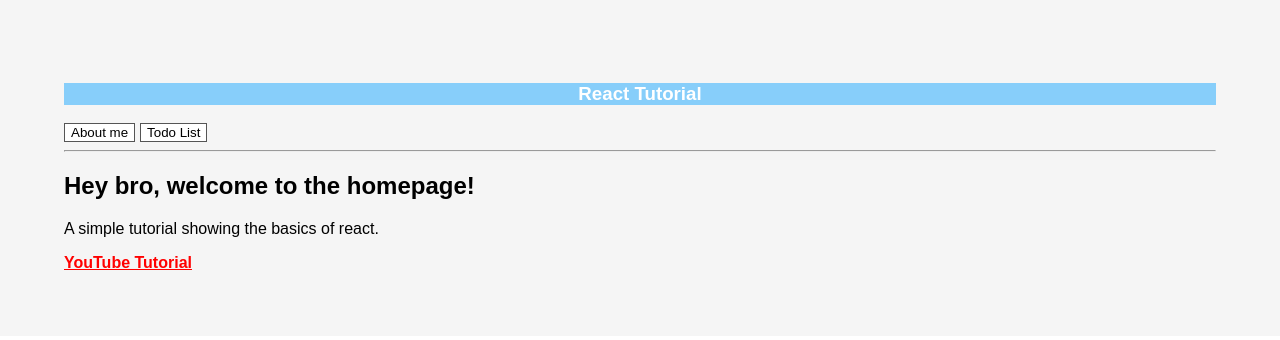
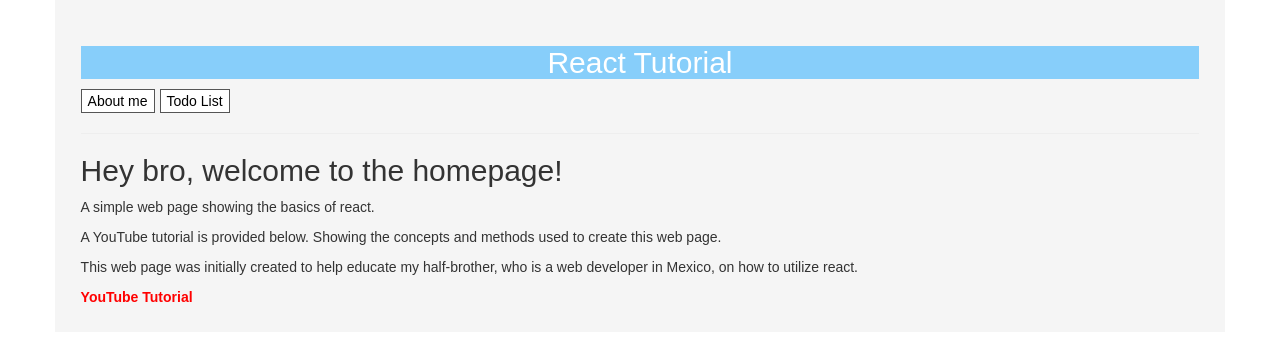
Before and after one commit to Rezz88/Portfolio, a React (Create React App) app: page / in a window 1280 px wide. Shown: the top 340 px of the page. Built offline with nearby package versions, Linux system fonts and the light colour scheme; the HTML template or start-up script is replaced by a standard one.

Commit message:
Added react-bootstrap & updated projects w/ videos in AboutPage

```diff
--- a/package.json
+++ b/package.json
@@ -4,6 +4,7 @@
   "private": true,
   "dependencies": {
     "react": "^16.2.0",
+    "react-bootstrap": "^0.32.1",
     "react-dom": "^16.2.0",
     "react-router": "^4.2.0",
     "react-router-dom": "^4.2.2",
--- a/public/index.html
+++ b/public/index.html
@@ -1,5 +1,6 @@
 <!DOCTYPE html>
 <html lang="en">
+
 <head>
   <meta charset="utf-8">
   <meta name="viewport" content="width=device-width, initial-scale=1, shrink-to-fit=no">
@@ -10,6 +11,15 @@
     -->
   <link rel="manifest" href="%PUBLIC_URL%/manifest.json">
   <link rel="shortcut icon" href="%PUBLIC_URL%/favicon.ico">
+
+  <!-- Latest compiled and minified CSS -->
+  <link rel="stylesheet" href="https://maxcdn.bootstrapcdn.com/bootstrap/3.3.7/css/bootstrap.min.css" integrity="sha384-BVYiiSIFeK1dGmJRAkycuHAHRg32OmUcww7on3RYdg4Va+PmSTsz/K68vbdEjh4u"
+    crossorigin="anonymous">
+
+  <!-- Optional theme -->
+  <link rel="stylesheet" href="https://maxcdn.bootstrapcdn.com/bootstrap/3.3.7/css/bootstrap-theme.min.css" integrity="sha384-rHyoN1iRsVXV4nD0JutlnGaslCJuC7uwjduW9SVrLvRYooPp2bWYgmgJQIXwl/Sp"
+    crossorigin="anonymous">
+
   <!--
       Notice the use of %PUBLIC_URL% in the tags above.
       It will be replaced with the URL of the `public` folder during the build.
@@ -21,6 +31,7 @@
     -->
   <title>My React Tutorial</title>
 </head>
+
 <body>
   <noscript>
     You need to enable JavaScript to run this app.
@@ -37,4 +48,5 @@
       To create a production bundle, use `npm run build` or `yarn build`.
     -->
 </body>
+
 </html>
--- a/src/App.css
+++ b/src/App.css
@@ -11,7 +11,7 @@
 
 .container {
   background-color: whitesmoke;
-  padding: 5%;
+  padding: 2%;
 }
 
 .button-space {
--- a/src/Components/AboutPage.js
+++ b/src/Components/AboutPage.js
@@ -14,7 +14,7 @@ class AboutPage extends Component {
         console.log(this.props.location.state)
         return (
             <div className="container">
-                <h3 className="main-header">React Tutorial</h3>
+                <h2 className="main-header">React Tutorial</h2>
                 <button className="button" onClick={this.renderHome}>Home</button>
                 <hr />
                 <h2>My name is Emmanuel Perez,</h2>
@@ -26,16 +26,23 @@ class AboutPage extends Component {
                 <div>
                     <hr/>
                     <h2>P R O J E C T S</h2>
-                    <h4>Tribute Page</h4>
-                    <p>This is project 1</p>
                     <h4>WhatsLit</h4>
-                    <p>This is project 2</p>
+                    <p>A web app that allows users to simplify their night life experience.</p>
+                    <iframe title="project1"width="380" height="250" src="https://www.youtube.com/embed/2gOtNjfhYjE" frameborder="0" allow="autoplay; encrypted-media" allowfullscreen></iframe>
+
+                    <hr/>
                     <h4>Alibay Marketplace</h4>
-                    <p>This is project 3</p>
+                    <p>A marketplace website, allowing users to buy and sell items from other members.</p>
+                    <iframe title="project2" width="380" height="250" src="https://www.youtube.com/embed/Jc7LbmBa-dU" frameborder="0" allow="autoplay; encrypted-media" allowfullscreen></iframe>
+
+                    <hr/>
+                    <h4>Nayan Cat Game</h4>
+                    <p>Object-oriented programming project</p>
+                    <iframe title="project3" width="380" height="250" src="https://www.youtube.com/embed/KgsA_YL-3FU" frameborder="0" allow="autoplay; encrypted-media" allowfullscreen></iframe>
                 </div>
                 <div>
-                    <h4>You can view my resume <a href="https://docs.google.com/document/d/1kUg102acf8BV4rMA1wyFisX9PCcOAwgGgcT0wS9bDTQ/edit?usp=sharing" target="_blank" rel="noopener noreferrer" >HERE</a></h4>
-
+                    <hr/>
+                    <h4 className="text-center">You can view my resume <a href="https://docs.google.com/document/d/1kUg102acf8BV4rMA1wyFisX9PCcOAwgGgcT0wS9bDTQ/edit?usp=sharing" target="_blank" rel="noopener noreferrer" >HERE</a></h4>
                 </div>
             </div>
         );
--- a/src/Components/HomePage.js
+++ b/src/Components/HomePage.js
@@ -10,7 +10,9 @@ class HomePage extends Component {
             "HTML",
             "CSS",
             "NodeJS",
-            "ExpressJS"
+            "ExpressJS",
+            "jQuery",
+            "Bootstrap"
           ]
         }
       };
@@ -27,14 +29,17 @@ class HomePage extends Component {
         console.log(this.props)
         return (
             <div className="container">
-                <h3 className="main-header">React Tutorial</h3>
+                <h2 className="main-header">React Tutorial</h2>
                 <div>
                     <button className="button-space button" onClick={this.renderAbout}>About me</button>
                     <button className="button" onClick={this.renderTodo}>Todo List</button>
                     <hr/>
                 </div>
                 <h2>Hey bro, welcome to the homepage!</h2>
-                <p>A simple tutorial showing the basics of react.</p>
+                <p>A simple web page showing the basics of react.</p>
+                <p>A YouTube tutorial is provided below. Showing the concepts and methods used to create this web page.</p>
+                <p>This web page was initially created to help educate my half-brother, who is a web developer in Mexico, on how to utilize react.</p>
+
                 <a className="video-link"
                     target="_blank"
                     rel="noopener noreferrer"
--- a/src/Components/TodoPage.js
+++ b/src/Components/TodoPage.js
@@ -1,5 +1,4 @@
 import React, { Component } from "react";
-
 
 class TodoPage extends Component {
     constructor() {
@@ -29,7 +28,7 @@ class TodoPage extends Component {
         console.log(this.state)
         return (
             <div className="container">
-                <h3 className="main-header">React Tutorial</h3>
+                <h2 className="main-header">React Tutorial</h2>
                 <div>
                     <button className="button" onClick={this.returnHome}>Home</button>
                     <hr/>
@@ -40,7 +39,6 @@ class TodoPage extends Component {
                 <button className="button" onClick={this.remove}>Delete list</button>
                 {this.state.list.map(x => <li>{x}</li>)}
             </div>
-
         )
     }
 }
```
Also changed, not shown: 1 other file (tests, documents, lock files or other folders). Lines whose indentation alone changed are shown as unchanged.
